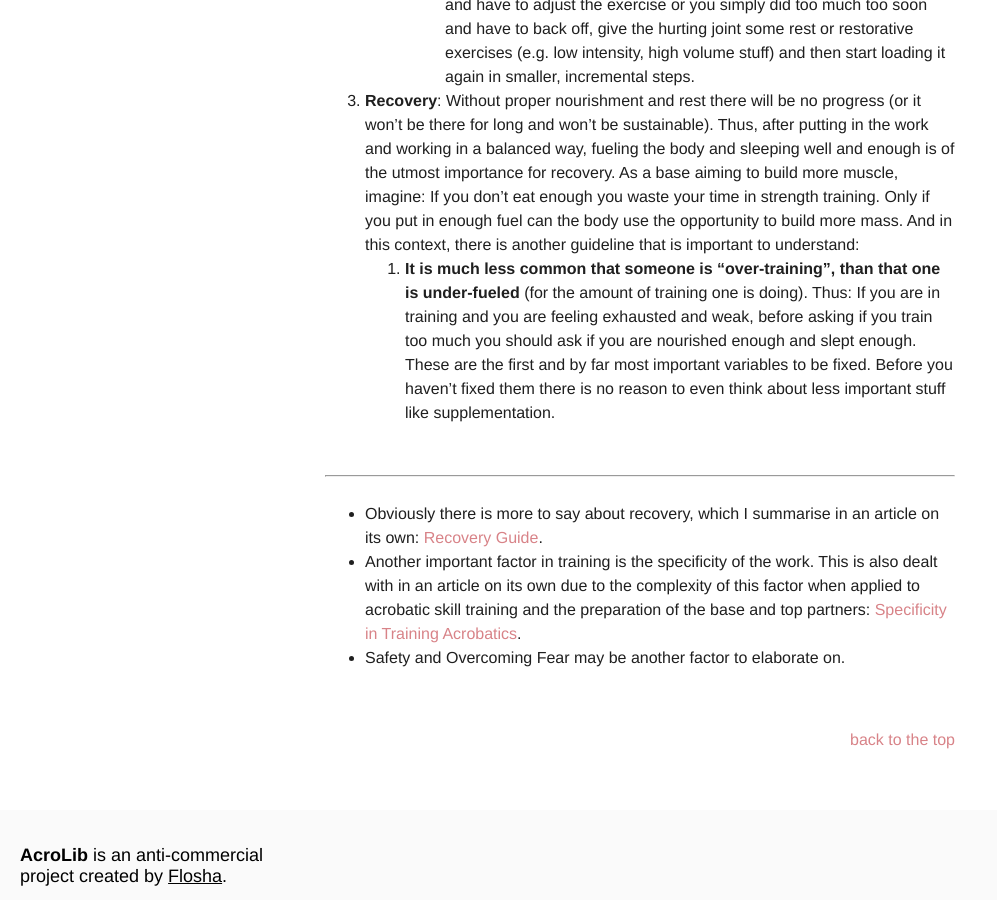
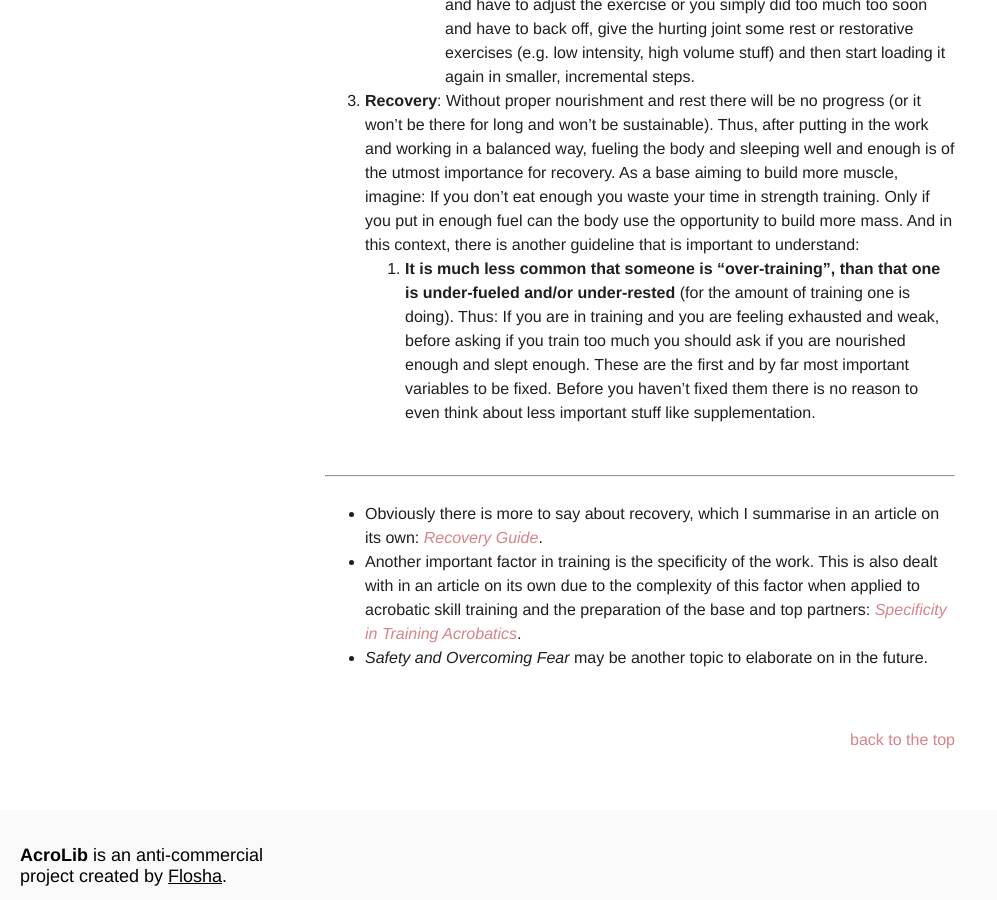
Before and after one commit to floshin/acrolib, a Jekyll site: the page built from training/load-management.md, in a window 1280 px wide and 900 px high, scrolled down 6275 px. Shown: the whole window, without its empty margins (0-997 px from the left). Built offline with Jekyll 4.4.1, drawn with Linux system fonts in a browser that asks for light colours; our own code applies the rules of GitHub Pages for plain Markdown files; some of the changed text lies outside the part shown.

Commit message:
Update load-management.md

```diff
--- a/training/load-management.md
+++ b/training/load-management.md
@@ -1,8 +1,8 @@
 # General Principles of Training Acrobatics
 
+*by Flosha, 16.04.2025 - 20.04.2025*
+
 ## Physical Preparation, Load Management & Recovery
-
-*by Flosha, 16.04.2025 - 20.04.2025*
 
 In the physical preparation of acrobatic gymnasts, "load management" is crucial for the progress of the athletes and for injury prevention. Load management is a complex topic in strength training already, where it can be measured relatively easy; in gymnastics it becomes so complex that without substantial knowledge in biomechanics one will not really be able to understand the load that their athletes are exposed to.
 
@@ -80,10 +80,10 @@
       1. **Progress slowly after period of inactivity**: The rule above has also and especially to be followed after every kind of prolonged period without training, such as one week of being sick, a forced stop due to an injury or a week of vacation. One week may not seem like much, but when one trains consistently 4-6 times a week for months, then suddenly not at all for a week and then starts doing so again 4 times a week all of a sudden, this will not only impact performance, it can also already lead to injury. Ideally the work should continue non-stop. The intensity of the work should be adjusted and reduced at times, but it should never stop for a prolonged period of time, where "prolonged" means more than a few days.
       2. **Do not stop training even when injured, but do never train through joint pain**: When you are injured in a particular part of the body (like an arm or an ancle or a wrist), there is no need to stop training, but of course there is a need to not train anything that aggravates the injury: Continuing to train will make sure that you won't loose too much strength & skills, provides an opportunity to work on things you otherwise work less on (e.g. more leg work if you cannot train your arms as much) and there are almost always things you can do in training for the injury itself to make it feel and heal better. But when feeling any kind of joint pain in an exercise which is caused or made worse by this exercise, *stop* doing what you're doing. Either you did something wrong and have to adjust the exercise or you simply did too much too soon and have to back off, give the hurting joint some rest or restorative exercises (e.g. low intensity, high volume stuff) and then start loading it again in smaller, incremental steps.
 3. **Recovery**: Without proper nourishment and rest there will be no progress (or it won't be there for long and won't be sustainable). Thus, after putting in the work and working in a balanced way, fueling the body and sleeping well and enough is of the utmost importance for recovery. As a base aiming to build more muscle, imagine: If you don't eat enough you waste your time in strength training. Only if you put in enough fuel can the body use the opportunity to build more mass. And in this context, there is another guideline that is important to understand:
-    1. **It is much less common that someone is "over-training", than that one is under-fueled** (for the amount of training one is doing). Thus: If you are in training and you are feeling exhausted and weak, before asking if you train too much you should ask if you are nourished enough and slept enough. These are the first and by far most important variables to be fixed. Before you haven't fixed them there is no reason to even think about less important stuff like supplementation.
+    1. **It is much less common that someone is "over-training", than that one is under-fueled and/or under-rested** (for the amount of training one is doing). Thus: If you are in training and you are feeling exhausted and weak, before asking if you train too much you should ask if you are nourished enough and slept enough. These are the first and by far most important variables to be fixed. Before you haven't fixed them there is no reason to even think about less important stuff like supplementation.
 
 ---
 
-* Obviously there is more to say about recovery, which I summarise in an article on its own: [Recovery Guide](/training/recovery-guide).
-* Another important factor in training is the specificity of the work. This is also dealt with in an article on its own due to the complexity of this factor when applied to acrobatic skill training and the preparation of the base and top partners: [Specificity in Training Acrobatics](/training/specificity).
-* Safety and Overcoming Fear may be another factor to elaborate on.
+* Obviously there is more to say about recovery, which I summarise in an article on its own: *[Recovery Guide](/training/recovery-guide)*.
+* Another important factor in training is the specificity of the work. This is also dealt with in an article on its own due to the complexity of this factor when applied to acrobatic skill training and the preparation of the base and top partners: *[Specificity in Training Acrobatics](/training/specificity)*.
+* *Safety and Overcoming Fear* may be another topic to elaborate on in the future.
```
